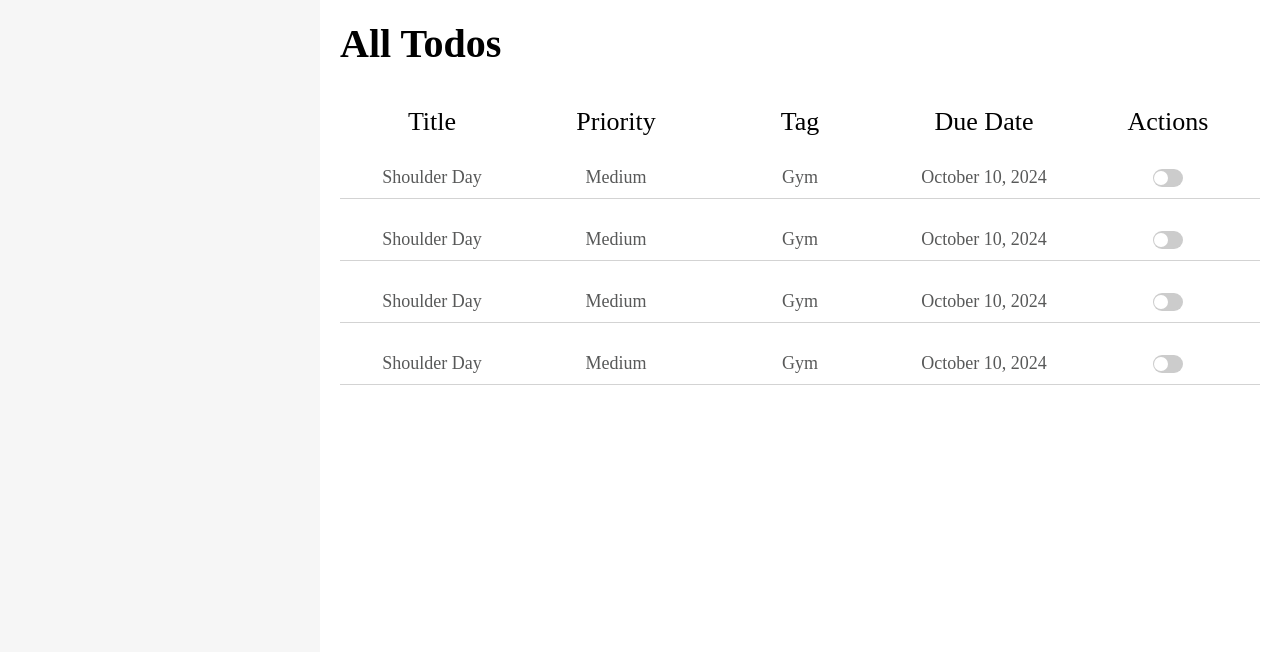
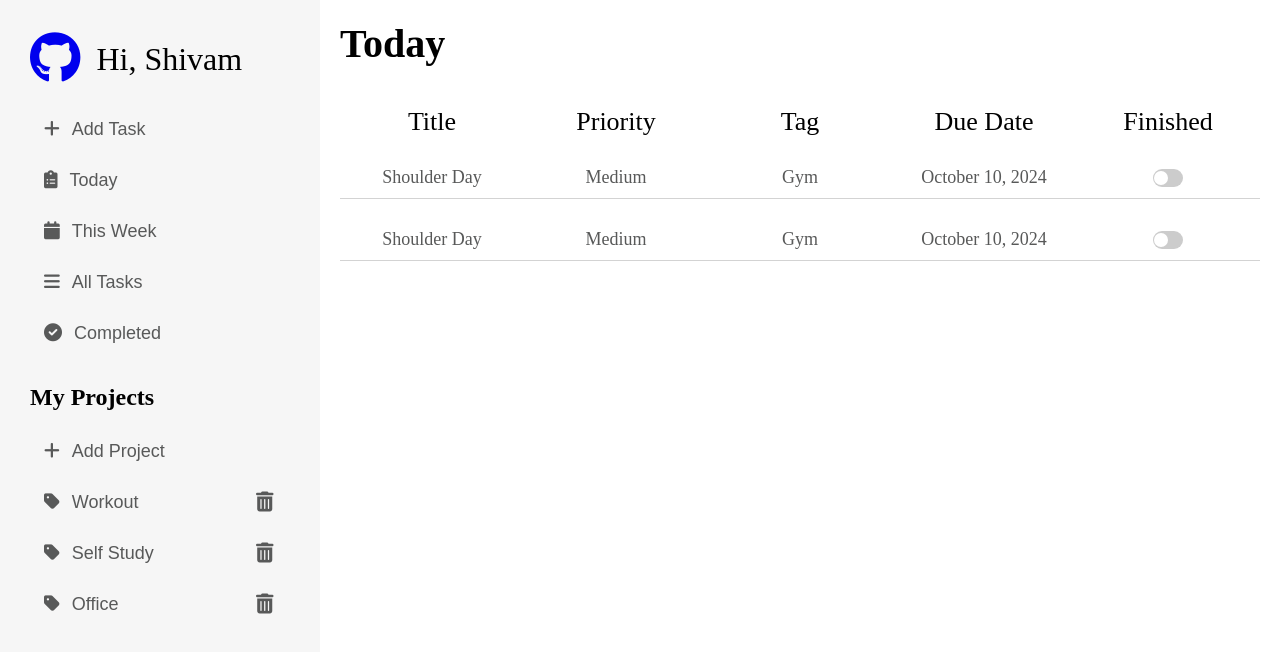
Before and after one commit to shivam-bansal1/Todo-list, a website built with webpack: page src/template.html in a window 1280 px wide. Built offline with nearby package versions, Linux system fonts and the light colour scheme.

Commit message:
Create todo display section dynamically

```diff
--- a/src/css/style.css
+++ b/src/css/style.css
@@ -15,117 +15,3 @@ body {
     position: relative;
     height: 100vh;
 }
-
-/* Main Section */
-
-.main {
-    position: relative;
-    left: 320px; /* Shifted by the sidebar width */
-    width: calc(100% - 320px);
-}
-
-#todos-section {
-    padding: 20px;
-}
-
-#content-heading {
-    font-size: 40px;
-    margin-bottom: 30px;
-}
-
-/* .todos-container {
-    margin: 20px 0;
-} */
-
-.todo-header,
-.todo-item {
-    display: grid;
-    grid-template-columns: repeat(5, 1fr);
-    gap: 20px;
-    font-size: 26px;
-    padding: 10px;
-    align-items: center;
-}
-
-.todo-item {
-    color: var(--dark-gray-font);
-    border-bottom: 1px solid var(--dark-gray-background);
-    margin: 10px 0 20px;
-    font-size: 18px;
-    cursor: pointer;
-}
-
-.todo-item:hover {
-    color: var(--dark-gray-font);
-    border-bottom: 1px solid var(--dark-gray-background);
-    margin: 10px 0 20px;
-    font-size: 18px;
-    cursor: pointer;
-}
-
-.header,
-.todo-item-value {
-    display: flex;
-    justify-content: center;
-}
-
-
-/* Todo Complete Toggle */
-.switch {
-    position: relative;
-    display: inline-block;
-    width: 30px;
-    height: 18px;
-}
-
-.switch input {
-    opacity: 0;
-    width: 0;
-    height: 0;
-}
-
-.slider {
-    position: absolute;
-    cursor: pointer;
-    top: 0;
-    left: 0;
-    right: 0;
-    bottom: 0;
-    background-color: #ccc;
-    -webkit-transition: .4s;
-    transition: .4s;
-}
-
-.slider:before {
-    position: absolute;
-    content: "";
-    height: 14px;
-    width: 14px;
-    left: 1px;
-    bottom: 2px;
-    background-color: white;
-    -webkit-transition: .4s;
-    transition: .4s;
-}
-
-input:checked + .slider {
-    background-color: rgb(82, 173, 82);
-}
-
-input:focus + .slider {
-    box-shadow: 0 0 1px rgb(82, 173, 82);
-}
-
-input:checked + .slider:before {
-    -webkit-transform: translateX(14px);
-    -ms-transform: translateX(14px);
-    transform: translateX(14px);
-}
-
-.slider.round {
-    border-radius: 34px;
-}
-
-.slider.round:before {
-    border-radius: 50%;
-}
--- /dev/null
+++ b/src/css/todosection.css
@@ -0,0 +1,113 @@
+/* Main Section */
+
+.main {
+    position: relative;
+    left: 320px; /* Shifted by the sidebar width */
+    width: calc(100% - 320px);
+}
+
+#todos-section {
+    padding: 20px;
+}
+
+#content-heading {
+    font-size: 40px;
+    margin-bottom: 30px;
+}
+
+/* .todos-container {
+    margin: 20px 0;
+} */
+
+.todo-header,
+.todo-item {
+    display: grid;
+    grid-template-columns: repeat(5, 1fr);
+    gap: 20px;
+    font-size: 26px;
+    padding: 10px;
+    align-items: center;
+}
+
+.todo-item {
+    color: var(--dark-gray-font);
+    border-bottom: 1px solid var(--dark-gray-background);
+    margin: 10px 0 20px;
+    font-size: 18px;
+    cursor: pointer;
+}
+
+.todo-item:hover {
+    color: var(--dark-gray-font);
+    border-bottom: 1px solid var(--dark-gray-background);
+    margin: 10px 0 20px;
+    font-size: 18px;
+    cursor: pointer;
+}
+
+.header,
+.todo-item-value {
+    display: flex;
+    justify-content: center;
+}
+
+
+/* Todo Complete Toggle */
+.switch {
+    position: relative;
+    display: inline-block;
+    width: 30px;
+    height: 18px;
+}
+
+.switch input {
+    opacity: 0;
+    width: 0;
+    height: 0;
+}
+
+.slider {
+    position: absolute;
+    cursor: pointer;
+    top: 0;
+    left: 0;
+    right: 0;
+    bottom: 0;
+    background-color: #ccc;
+    -webkit-transition: .4s;
+    transition: .4s;
+}
+
+.slider:before {
+    position: absolute;
+    content: "";
+    height: 14px;
+    width: 14px;
+    left: 1px;
+    bottom: 2px;
+    background-color: white;
+    -webkit-transition: .4s;
+    transition: .4s;
+}
+
+input:checked + .slider {
+    background-color: rgb(82, 173, 82);
+}
+
+input:focus + .slider {
+    box-shadow: 0 0 1px rgb(82, 173, 82);
+}
+
+input:checked + .slider:before {
+    -webkit-transform: translateX(14px);
+    -ms-transform: translateX(14px);
+    transform: translateX(14px);
+}
+
+.slider {
+    border-radius: 34px;
+}
+
+.slider:before {
+    border-radius: 50%;
+}
--- a/src/index.js
+++ b/src/index.js
@@ -1,3 +1,3 @@
 import { ScreenController } from "./modules/website";
 
-// ScreenController();
+ScreenController();
--- /dev/null
+++ b/src/modules/TodoSection.js
@@ -0,0 +1,103 @@
+import "../css/style.css";
+import "../css/todosection.css";
+
+export function createTodoSection() {
+    const mainSection = document.createElement("div");
+    mainSection.classList.add("main");
+
+    const TodoSection = document.createElement("div");
+    TodoSection.setAttribute("id", "todos-section");
+
+    const contentHeading = document.createElement("h2");
+    contentHeading.setAttribute("id", "content-heading");
+    contentHeading.textContent = "Today";
+
+    TodoSection.appendChild(contentHeading);
+    TodoSection.appendChild(loadTodoItems());
+    mainSection.appendChild(TodoSection);
+
+    return mainSection
+}
+
+function createHeader() {
+    const header = document.createElement("div");
+    header.classList.add("todo-header");
+
+    const titleHeader = document.createElement("p");
+    titleHeader.classList.add("header");
+    titleHeader.textContent = "Title";
+    header.appendChild(titleHeader);
+
+    const priorityHeader = document.createElement("p");
+    priorityHeader.classList.add("header");
+    priorityHeader.textContent = "Priority";
+    header.appendChild(priorityHeader);
+
+    const tagHeader = document.createElement("p");
+    tagHeader.classList.add("header");
+    tagHeader.textContent = "Tag";
+    header.appendChild(tagHeader);
+
+    const dueDateHeader = document.createElement("p");
+    dueDateHeader.classList.add("header");
+    dueDateHeader.textContent = "Due Date";
+    header.appendChild(dueDateHeader);
+
+    const finishedHeader = document.createElement("p");
+    finishedHeader.classList.add("header");
+    finishedHeader.textContent = "Finished";
+    header.appendChild(finishedHeader);
+
+    return header;
+}
+
+function loadTodoItems() {
+    const TodoItemsContainer = document.createElement("div");
+    TodoItemsContainer.setAttribute("id", "todos-container");
+
+    TodoItemsContainer.appendChild(createHeader());
+
+    const item1 = createTodoItems("Shoulder Day", "Medium", "Gym", "October 10, 2024");
+    TodoItemsContainer.appendChild(item1);
+    const item2 = createTodoItems("Shoulder Day", "Medium", "Gym", "October 10, 2024");
+    TodoItemsContainer.appendChild(item2);
+
+    return TodoItemsContainer
+}
+
+function createTodoItems(title, priority, tag, dueDate) {
+    const TodoItem = document.createElement("div");
+    TodoItem.classList.add("todo-item");
+
+    TodoItem.appendChild(todoValue(title));
+    TodoItem.appendChild(todoValue(priority));
+    TodoItem.appendChild(todoValue(tag));
+    TodoItem.appendChild(todoValue(dueDate));
+    TodoItem.appendChild(createFinishedToggle());
+
+    return TodoItem;
+}
+
+function todoValue(value) {
+    const paraElement = document.createElement("p");
+    paraElement.classList.add("todo-item-value");
+    paraElement.textContent = value;
+    return paraElement;
+}
+
+function createFinishedToggle() {
+    const finishedToggle = document.createElement("div");
+    finishedToggle.classList.add("todo-item-value");
+    const label = document.createElement("label");
+    label.classList.add("switch");
+    const input = document.createElement("input");
+    input.type = "checkbox";
+    const span = document.createElement("span");
+    span.classList.add("slider");
+
+    label.appendChild(input);
+    label.appendChild(span);
+    finishedToggle.appendChild(label);
+
+    return finishedToggle;
+}
--- a/src/modules/website.js
+++ b/src/modules/website.js
@@ -1,8 +1,10 @@
 import "../css/style.css";
 import "../css/sidebar.css";
 import { createSidebar } from "./sidebar";
+import { createTodoSection } from "./TodoSection";
 
 export function ScreenController() {
     const contentDiv = document.querySelector("#content");
     contentDiv.appendChild(createSidebar());
+    contentDiv.appendChild(createTodoSection());
 }
--- a/src/template.html
+++ b/src/template.html
@@ -9,70 +9,6 @@
 
 </head>
 <body>
-    <div id="content">
-        <div class="sidebar"></div>
-        <div class="main">
-            <div id="todos-section">
-                <h2 id="content-heading">All Todos</h2>
-                <div id="todos-container">
-                    <div class="todo-header">
-                        <p class="header" id="title-header">Title</p>
-                        <p class="header" id="priority-header">Priority</p>
-                        <p class="header" id="tag-header">Tag</p>
-                        <p class="header" id="due-date-header">Due Date</p>
-                        <p class="header" id="controls-header">Actions</p>
-                    </div>
-                    <div class="todo-item">
-                        <p class="todo-title todo-item-value">Shoulder Day</p>
-                        <p class="todo-prority todo-item-value">Medium</p>
-                        <p class="todo-tag todo-item-value">Gym</p>
-                        <p class="todo-due-date todo-item-value">October 10, 2024</p>
-                        <div class="todo-complete-toggle todo-item-value">
-                            <label class="switch">
-                                <input type="checkbox">
-                                <span class="slider round"></span>
-                            </label>
-                        </div>
-                    </div>
-                    <div class="todo-item">
-                        <p class="todo-title todo-item-value">Shoulder Day</p>
-                        <p class="todo-prority todo-item-value">Medium</p>
-                        <p class="todo-tag todo-item-value">Gym</p>
-                        <p class="todo-due-date todo-item-value">October 10, 2024</p>
-                        <div class="todo-complete-toggle todo-item-value">
-                            <label class="switch">
-                                <input type="checkbox">
-                                <span class="slider round"></span>
-                            </label>
-                        </div>
-                    </div>
-                    <div class="todo-item">
-                        <p class="todo-title todo-item-value">Shoulder Day</p>
-                        <p class="todo-prority todo-item-value">Medium</p>
-                        <p class="todo-tag todo-item-value">Gym</p>
-                        <p class="todo-due-date todo-item-value">October 10, 2024</p>
-                        <div class="todo-complete-toggle todo-item-value">
-                            <label class="switch">
-                                <input type="checkbox">
-                                <span class="slider round"></span>
-                            </label>
-                        </div>
-                    </div>
-                    <div class="todo-item">
-                        <p class="todo-title todo-item-value">Shoulder Day</p>
-                        <p class="todo-prority todo-item-value">Medium</p>
-                        <p class="todo-tag todo-item-value">Gym</p>
-                        <p class="todo-due-date todo-item-value">October 10, 2024</p>
-                        <div class="todo-complete-toggle todo-item-value">
-                            <label class="switch">
-                                <input type="checkbox">
-                                <span class="slider round"></span>
-                            </label>
-                        </div>
-                    </div>
-                </div>
-            </div>
-        </div>
-    </div>
+    <div id="content"></div>
 </body>
 </html>
```
Also changed, not shown: src/css/main-section.css (deleted).
